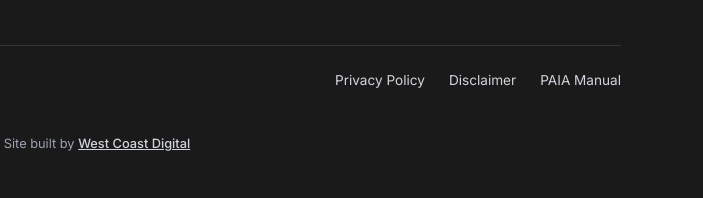
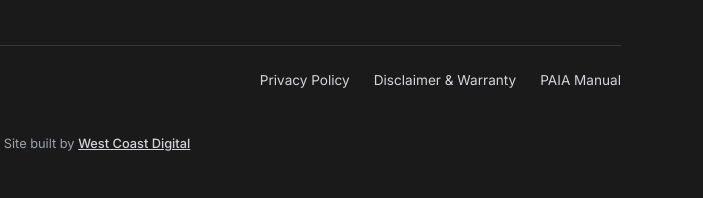
Before and after one commit to eRoux0912/Weck-Danner-, a plain HTML site: page index.html in a window 1280 px wide. Shown: the part 10861-11059 px from the top of the page, 577-1280 px from the left. Drawn offline with nearby package versions, Linux system fonts and the light colour scheme.

Commit message:
Merge warranty policy into practice disclaimer PDF
- Replace weck-danner-practice-disclaimer.pdf with merged version
  (Part A: Disclaimer, Part B: Warranty & Returns, Part C: General Terms)
- Update footer link text to "Disclaimer & Warranty"
- Add ?v=2 cache-busting to disclaimer PDF link

```diff
--- a/index.html
+++ b/index.html
@@ -1077,10 +1077,10 @@
          </a>
          </li>
             <li>
-              <a href="assets/weck-danner-practice-disclaimer.pdf" target="_blank" rel="noopener noreferrer">
-                Disclaimer<span class="visually-hidden"> (PDF, opens in a new tab)</span>
-              </a>
-            </li>
+            <a href="assets/weck-danner-practice-disclaimer.pdf?v=2" target="_blank" rel="noopener noreferrer">
+             Disclaimer &amp; Warranty<span class="visually-hidden"> (PDF, opens in a new tab)</span>
+            </a>
+           </li>
             <li>
               <a href="assets/weck-danner-paia-manual.pdf" target="_blank" rel="noopener noreferrer">
                 PAIA Manual<span class="visually-hidden"> (PDF, opens in a new tab)</span>
```
Also changed, not shown: 1 other file.
